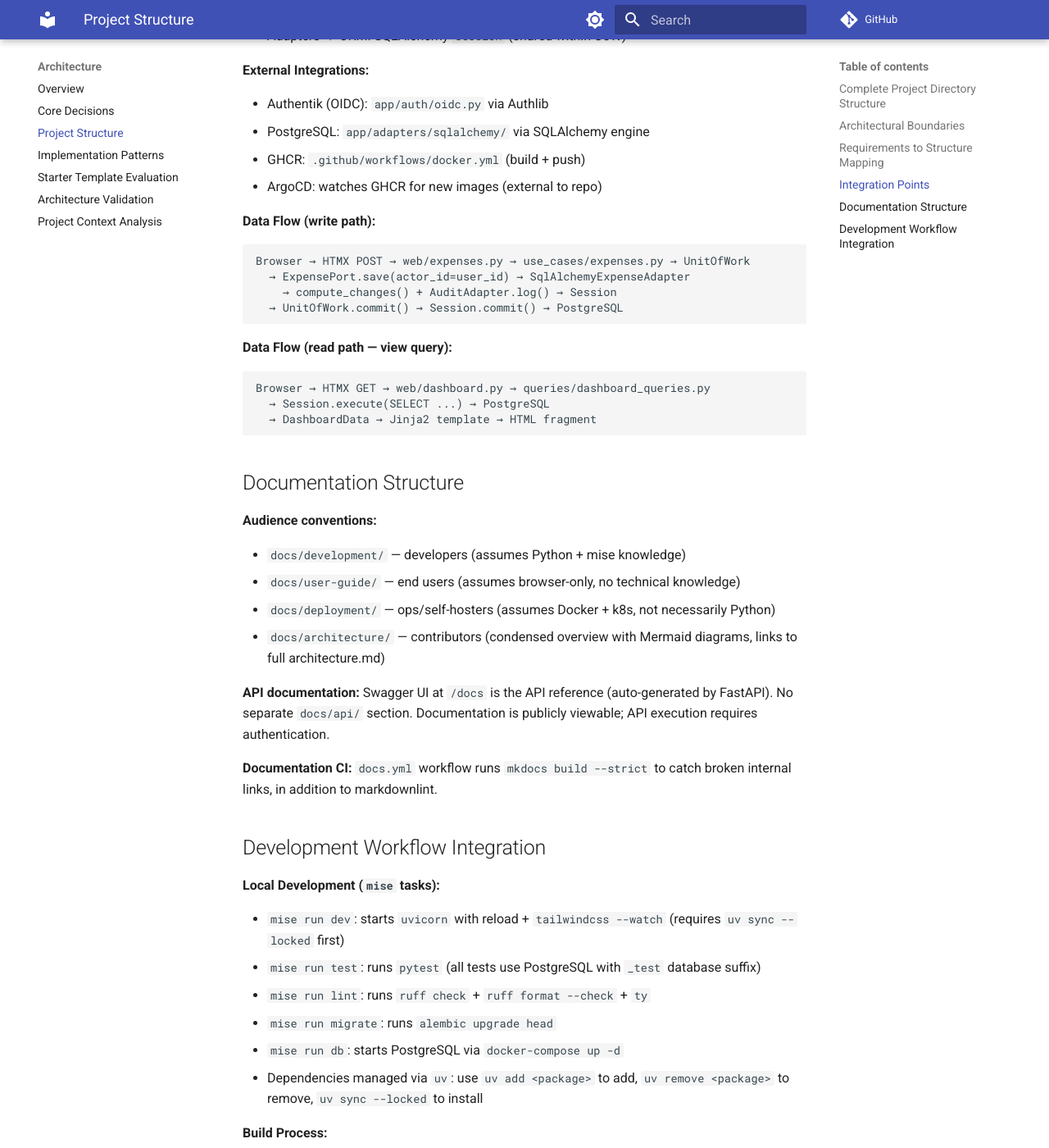
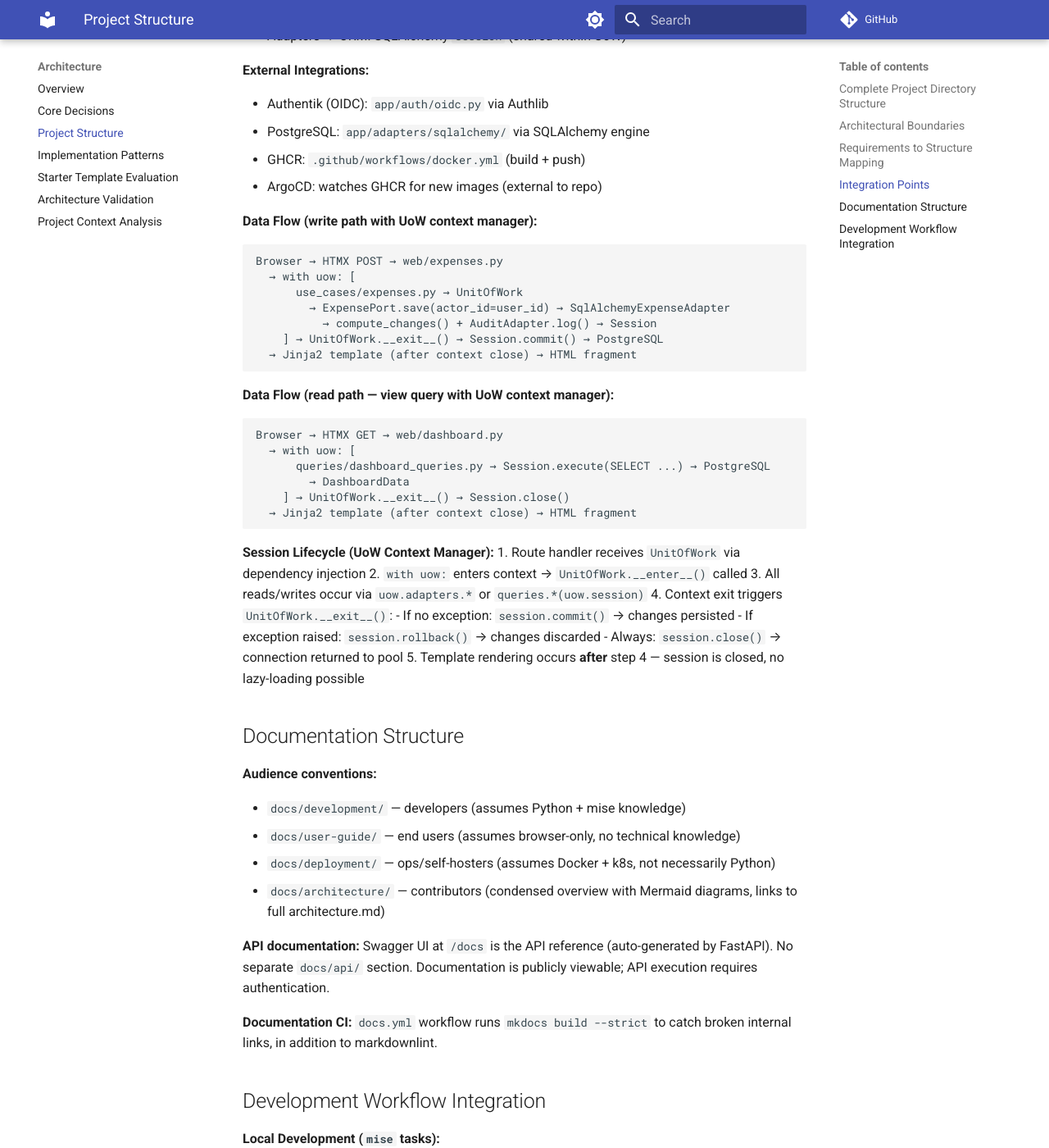
Before and after one commit to golgor/cost-tracker, an MkDocs documentation site: the page built from docs/architecture/project-structure-boundaries.md, in a window 1280 px wide and 1400 px high, scrolled down 6133 px. Shown: the whole window at 82% size. Built offline with MkDocs 1.6.1 and Material for MkDocs 9.7.7, drawn with Linux system fonts in a browser that asks for light colours; comment, search, counter and statistics services are not loaded.

Commit message:
updated architecture etc with new uow-pattern

````diff
--- a/docs/architecture/project-structure-boundaries.md
+++ b/docs/architecture/project-structure-boundaries.md
@@ -254,22 +254,38 @@ in `alembic/env.py`.
 - GHCR: `.github/workflows/docker.yml` (build + push)
 - ArgoCD: watches GHCR for new images (external to repo)
 
-**Data Flow (write path):**
+**Data Flow (write path with UoW context manager):**
 
 ```text
-Browser → HTMX POST → web/expenses.py → use_cases/expenses.py → UnitOfWork
-  → ExpensePort.save(actor_id=user_id) → SqlAlchemyExpenseAdapter
-    → compute_changes() + AuditAdapter.log() → Session
-  → UnitOfWork.commit() → Session.commit() → PostgreSQL
+Browser → HTMX POST → web/expenses.py
+  → with uow: [
+      use_cases/expenses.py → UnitOfWork
+        → ExpensePort.save(actor_id=user_id) → SqlAlchemyExpenseAdapter
+          → compute_changes() + AuditAdapter.log() → Session
+    ] → UnitOfWork.__exit__() → Session.commit() → PostgreSQL
+  → Jinja2 template (after context close) → HTML fragment
 ```
 
-**Data Flow (read path — view query):**
+**Data Flow (read path — view query with UoW context manager):**
 
 ```text
-Browser → HTMX GET → web/dashboard.py → queries/dashboard_queries.py
-  → Session.execute(SELECT ...) → PostgreSQL
-  → DashboardData → Jinja2 template → HTML fragment
+Browser → HTMX GET → web/dashboard.py
+  → with uow: [
+      queries/dashboard_queries.py → Session.execute(SELECT ...) → PostgreSQL
+        → DashboardData
+    ] → UnitOfWork.__exit__() → Session.close()
+  → Jinja2 template (after context close) → HTML fragment
 ```
+
+**Session Lifecycle (UoW Context Manager):**
+1. Route handler receives `UnitOfWork` via dependency injection
+2. `with uow:` enters context → `UnitOfWork.__enter__()` called
+3. All reads/writes occur via `uow.adapters.*` or `queries.*(uow.session)`
+4. Context exit triggers `UnitOfWork.__exit__()`:
+   - If no exception: `session.commit()` → changes persisted
+   - If exception raised: `session.rollback()` → changes discarded
+   - Always: `session.close()` → connection returned to pool
+5. Template rendering occurs **after** step 4 — session is closed, no lazy-loading possible
 
 ## Documentation Structure
 
````
Also changed, not shown: docs/architecture/core-architectural-decisions.md (+27 -2 lines), docs/architecture/implementation-patterns-consistency-rules.md (+34 -0 lines).
